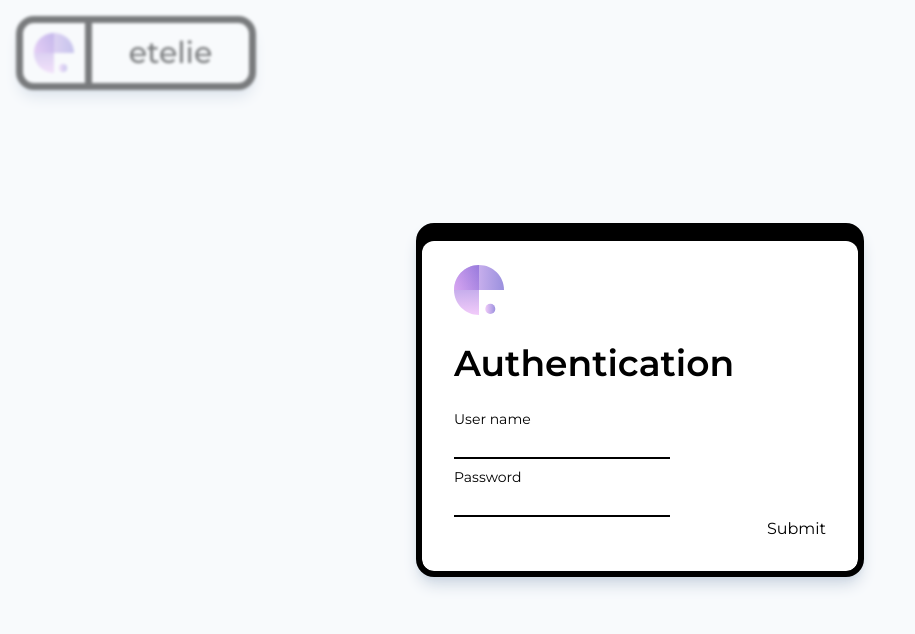
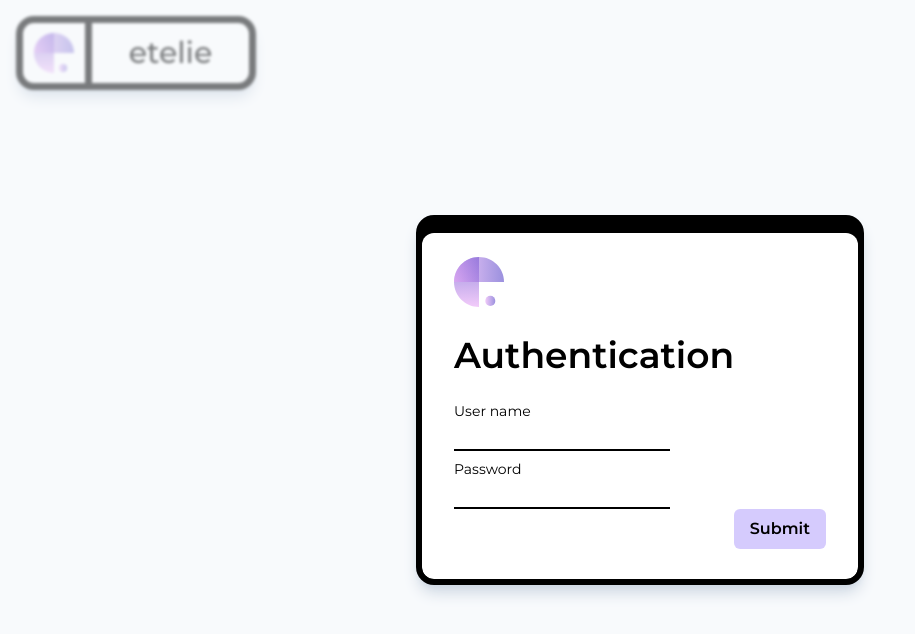
Before and after one commit to etelie/web, a React (Vite) app: page / in a window 1280 px wide. Shown: the top 634 px of the page, without its empty margins (0-915 px from the left). Built offline with nearby package versions, Linux system fonts and the light colour scheme.

Commit message:
init: SubmitButton

```diff
--- /dev/null
+++ b/src/components/input/SubmitButton/SubmitButton.tsx
@@ -0,0 +1,28 @@
+import clsx from 'clsx';
+import { useState } from 'react';
+
+export type SubmitButtonProps = {
+  className?: string;
+};
+
+export const SubmitButton = ({ className }: SubmitButtonProps) => {
+  const [hovered, setHovered] = useState(false);
+
+  return (
+    <button
+      type='submit'
+      onMouseOver={setHovered.bind(this, true)}
+      onMouseOut={setHovered.bind(this, false)}
+      className={clsx(
+        className,
+        't-bg-violet-300',
+        hovered ? 't-bg-opacity-90' : 't-bg-opacity-70',
+        't-rounded-md',
+        't-py-2 t-px-4',
+        't-font-semibold',
+      )}
+    >
+      Submit
+    </button>
+  );
+};
--- /dev/null
+++ b/src/components/input/SubmitButton/index.ts
@@ -0,0 +1,3 @@
+export type { SubmitButtonProps } from './SubmitButton';
+
+export { SubmitButton } from './SubmitButton';
--- a/src/components/layout/AuthPage/AuthPage.tsx
+++ b/src/components/layout/AuthPage/AuthPage.tsx
@@ -1,5 +1,6 @@
 import clsx from 'clsx';
 
+import { SubmitButton } from '~/components/input/SubmitButton';
 import { TextInput, types as text_input_types } from '~/components/input/TextInput';
 import { Modal, sizes as modal_sizes } from '~/components/layout/Modal';
 import { Label } from '~/components/typography/Label';
@@ -26,8 +27,6 @@ const AuthItem = ({ label, className, sensitive = false }: AuthItemProps) => {
 
 // todo: investigate Formik
 
-// todo: form folder
-
 export type AuthPageProps = {};
 
 export const AuthPage = ({}: AuthPageProps) => {
@@ -51,8 +50,7 @@ export const AuthPage = ({}: AuthPageProps) => {
           <AuthItem label={labels.username} className={clsx('t-mb-2')} />
           <AuthItem label={labels.password} sensitive />
           <div className={clsx('t-w-full', 't-flex t-flex-row t-justify-end')}>
-            {/* todo: styled submit button component */}
-            <button type='submit'>Submit</button>
+            <SubmitButton />
           </div>
         </div>
       </form>
```
Also changed, not shown: 2 other files (tests, documents, lock files or other folders).
